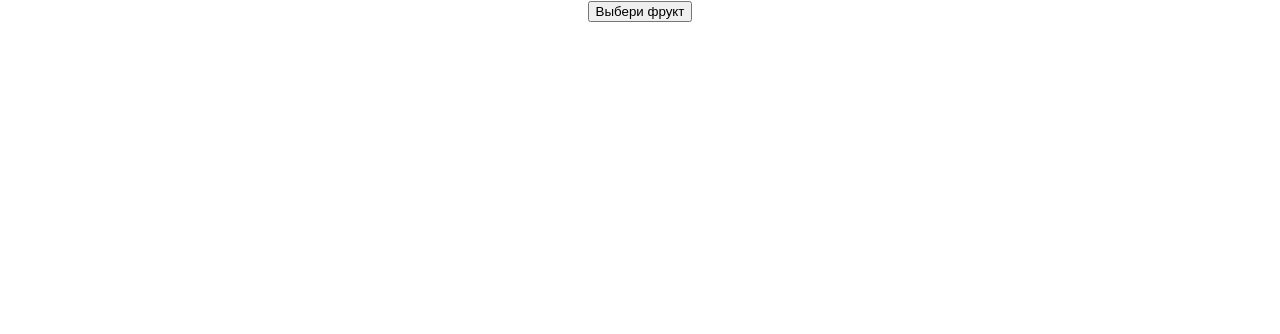
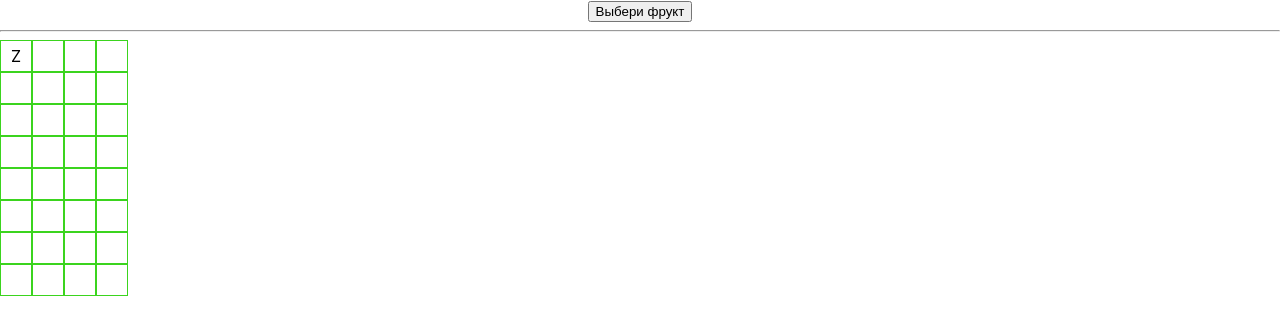
Before and after one commit to swad1984/school, a React (Create React App) app: page / in a window 1280 px wide. Shown: the top 334 px of the page. Built offline with nearby package versions, Linux system fonts and the light colour scheme.

Commit message:
Табличка

```diff
--- a/src/App.css
+++ b/src/App.css
@@ -28,6 +28,14 @@
   color: #61dafb;
 }
 
+table td {
+  border: 1px solid #3bd41e;
+  width: 30px;
+  height: 30px;
+  text-align: center;
+  vertical-align: center;
+}
+
 @keyframes App-logo-spin {
   from {
     transform: rotate(0deg);
--- a/src/App.js
+++ b/src/App.js
@@ -1,6 +1,6 @@
 import logo from './logo.svg';
 import './App.css';
-import {useState} from "react";
+import {useEffect, useState} from "react";
 
 const selectItem = [
   'Банан',
@@ -12,10 +12,34 @@ const selectItem = [
   'Манго',
 ]
 
+const rows = 8; // Количество рядов
+const cols = 4; // Количество столбцов
+
+const symbol = 'Z';
+const pusto = ' ';
+
 function App() {
   const blur = 100 / selectItem.length;
   const [selected, setSelected] = useState(false);
+  const [pole, setPole] = useState([]);
+  const [coords, setCoords] = useState([0, 0]);
 
+
+  useEffect(() => {
+    const area = pole;
+    for (let row = 0; row < rows; row++) {
+      area[row] = [];
+      for (let col = 0; col < cols; col++) {
+        area[row][col] = pusto;
+      }
+    }
+    area[0][0] = symbol; // Расположить X в верхнем левом углу
+    setPole([...area]);
+
+    document.removeEventListener('keypress', clicker);
+    document.addEventListener('keypress', clicker);
+
+  }, []);
   function getFruit() {
 
 
@@ -25,10 +49,70 @@ function App() {
 
   }
 
+  const clicker = (e) => {
+    move(e.code);
+  }
+
+  const move = (vector) => {
+    const area = pole;
+    const coordsThis = coords;
+    console.log('in', vector)
+    switch (vector) {
+      case 'KeyW':
+        if (coords[0] !== 0) {
+          area[coords[0] - 1][coords[1]] = symbol;
+          area[coords[0]][coords[1]] = pusto;
+          coords[0] = coords[0] - 1;
+        } else {
+          console.log('Выше некуда')
+        }
+        break;
+      case 'KeyS':
+        if (coords[0] !== rows - 1) {
+          area[coords[0] + 1][coords[1]] = symbol;
+          area[coords[0]][coords[1]] = pusto;
+          coords[0] = coords[0] + 1;
+        } else {
+          console.log('Ниже некуда')
+        }
+        break;
+      case 'KeyA':
+        if (coords[1] !== 0) {
+          area[coords[0]][coords[1] - 1] = symbol;
+          area[coords[0]][coords[1]] = pusto;
+          coords[1] = coords[1] - 1;
+        } else {
+          console.log('Край слева')
+        }
+        break;
+      case 'KeyD':
+        if (coords[1] !== cols - 1) {
+          area[coords[0]][coords[1] + 1] = symbol;
+          area[coords[0]][coords[1]] = pusto;
+          coords[1] = coords[1] + 1;
+        } else {
+          console.log('Край справа')
+        }
+    }
+    setPole([...area]);
+    setCoords([...coords]);
+
+  }
+
   return (
     <div className="App">
 <button onClick={getFruit}>Выбери фрукт</button><br/>
       {selected > -1 && <span>{selectItem[selected]}</span>}
+      <hr/>
+      <table cellPadding={0} cellSpacing={0}>
+      {pole.map( line => {
+        return <tr>
+          {line.map( col => {
+            return <td>{col}</td>
+          })}
+        </tr>
+      })}
+      </table>
     </div>
   );
 }
```
